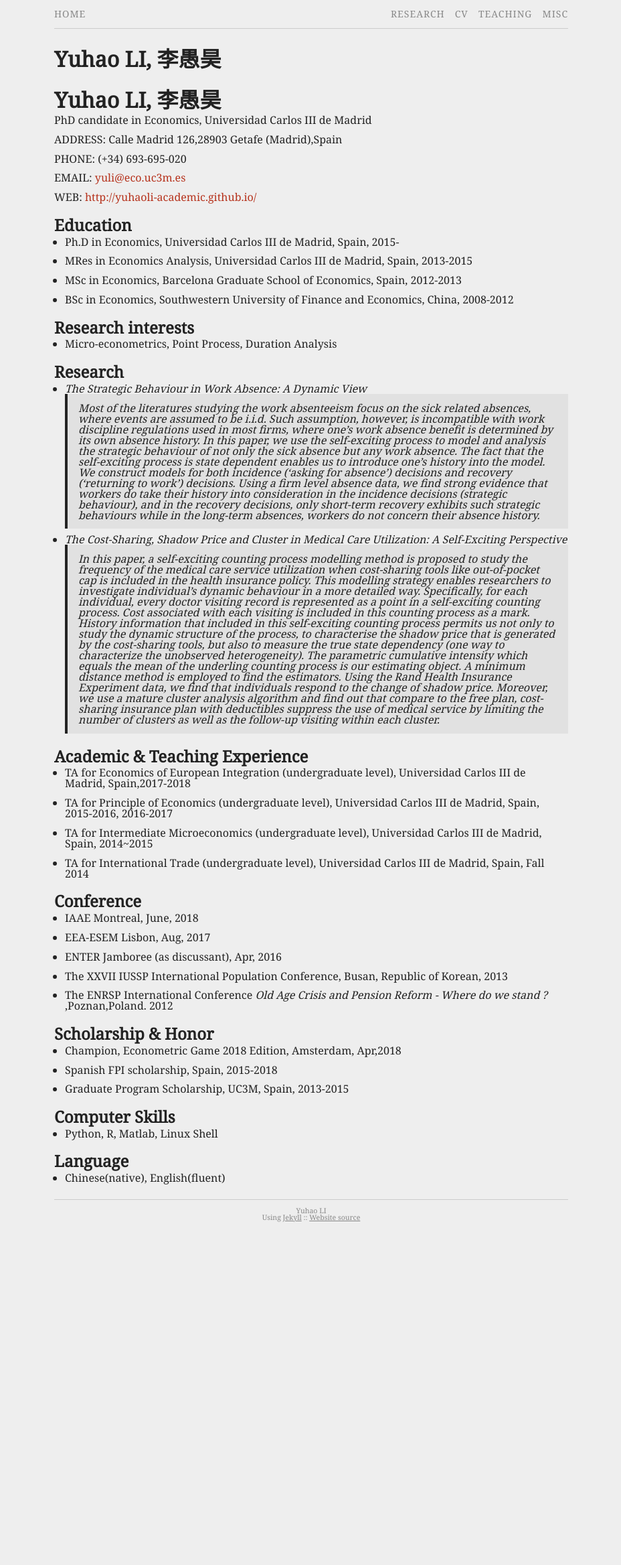
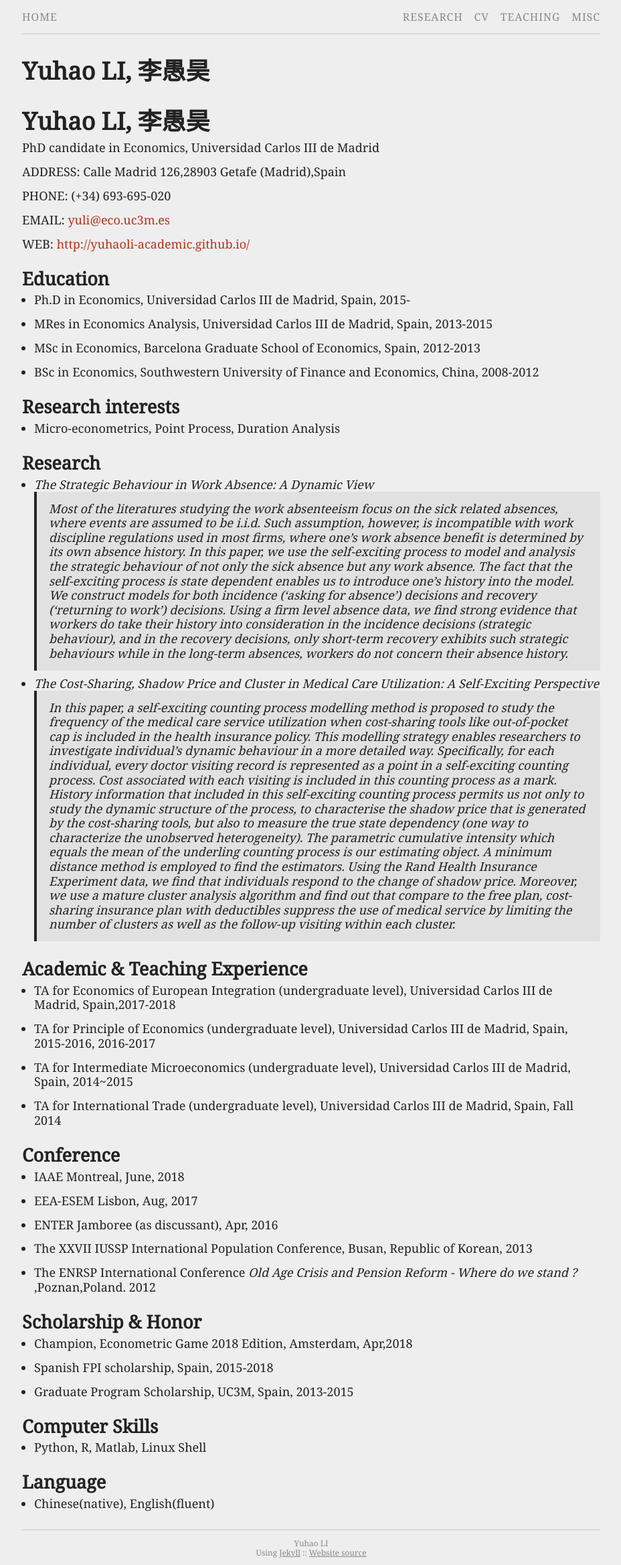
Before and after one commit to yuhaoli-academic/yuhaoli-academic.github.io, a Jekyll site: the page built from cv_pdf.md, in a window 1280 px wide. Shown: the whole page at 67% size, without its empty margins (175-1103 px from the left). Built offline with Jekyll 4.4.1, drawn with Linux system fonts in a browser that asks for light colours; our own code applies the rules of GitHub Pages for plain Markdown files; before the commit the page ends 1833 px from its top, so only the background shows below that.

```diff
--- a/css/main.scss
+++ b/css/main.scss
@@ -4,10 +4,10 @@
 @charset "utf-8";
 
 $base-font-family: 'Noto Serif', serif;
-$base-font-size:   medium;
+$base-font-size:   large;
 $small-font-size:  0.875em;
 $vsmall-font-size: 0.66em;
-$base-line-height: 1.0;
+$base-line-height: 1.2;
 $spacing-unit:     1.0em;
 
 $grey-vlight:#eee;
```
